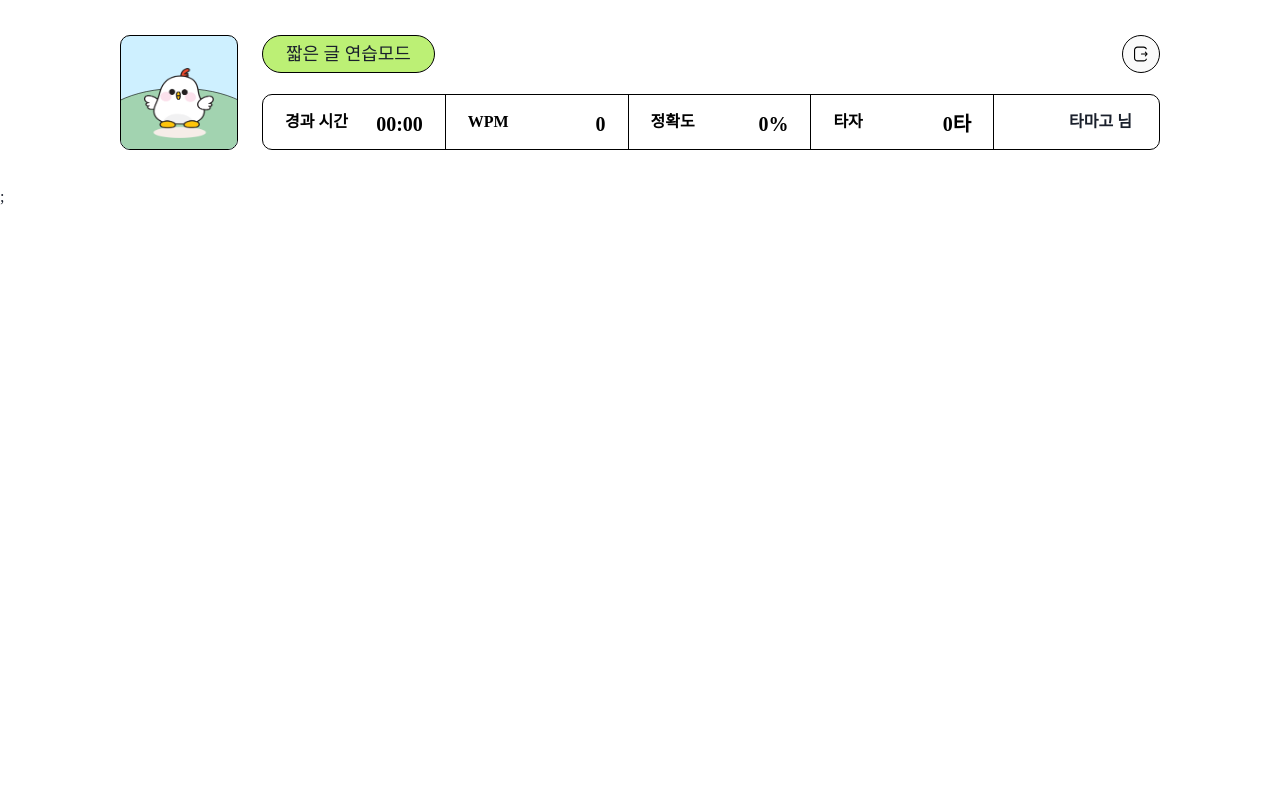
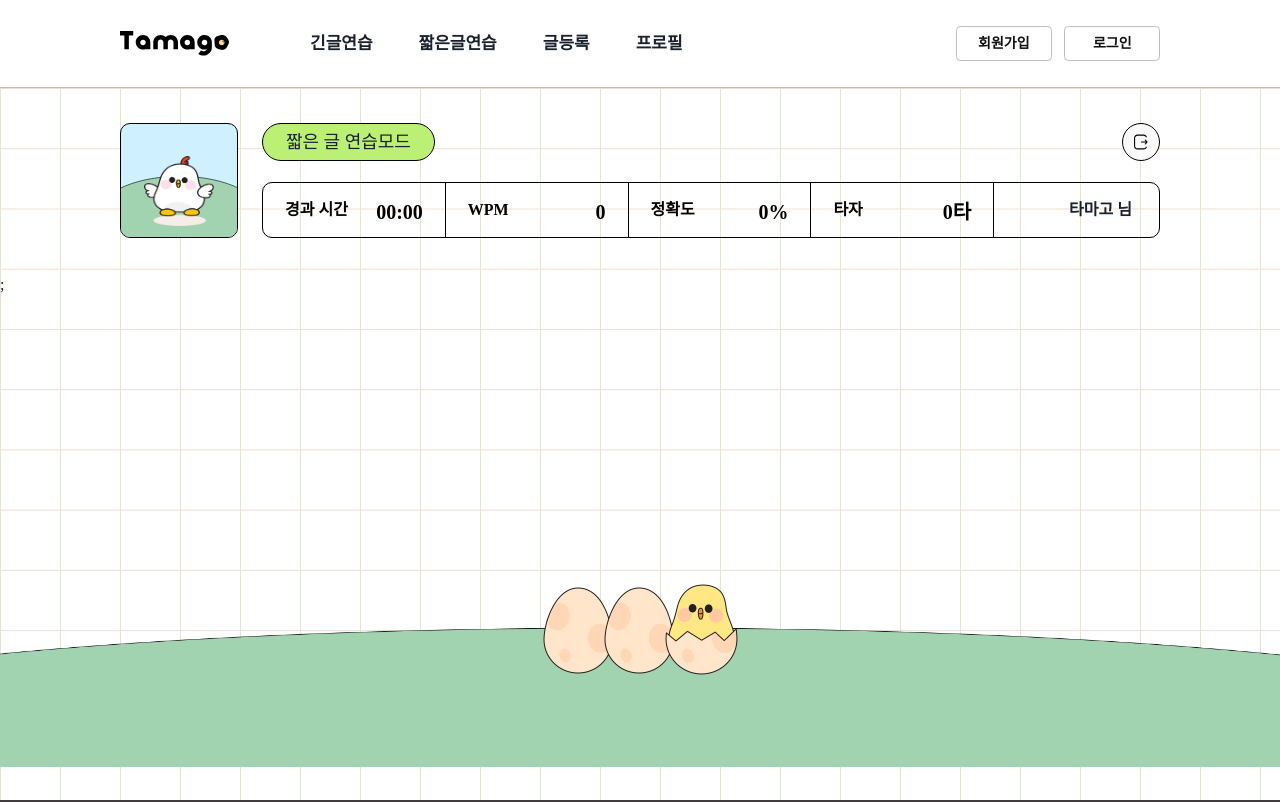
Before and after one commit to msdio/Tamago, a Next.js app in the folder client/: page /practice/short in a window 1280 px wide. Shown: the top 802 px of the page. Built offline with nearby package versions, Linux system fonts and the light colour scheme; no server answers; a web font is replaced by a local one.

Commit message:
feat: 짧은글 타이핑 레이아웃 적용

```diff
--- a/client/src/components/common/CheckedLayout/index.tsx
+++ b/client/src/components/common/CheckedLayout/index.tsx
@@ -9,7 +9,6 @@ interface CheckedLayoutProps {
   children: ReactNode;
 }
 
-// TODO : 추후 다른 곳에서도 공통적으로 사용
 export default function CheckedLayout({ children }: CheckedLayoutProps) {
   return (
     <>
--- a/client/src/components/typing/long/Typing/InfoBar/InfoBarItem.tsx
+++ b/client/src/components/typing/long/Typing/InfoBar/InfoBarItem.tsx
@@ -2,7 +2,7 @@ import { Flex, Text } from '@chakra-ui/react';
 import styled from '@emotion/styled';
 
 const Wrapper = styled(Flex)`
-  &:not(:first-child) {
+  &:not(:first-of-type) {
     border-left: 1px solid #000;
   }
 `;
--- a/client/src/components/typing/short/InfoBar/InfoBarItem.tsx
+++ b/client/src/components/typing/short/InfoBar/InfoBarItem.tsx
@@ -2,7 +2,7 @@ import { Flex, Text } from '@chakra-ui/react';
 import styled from '@emotion/styled';
 
 const Wrapper = styled(Flex)`
-  &:not(:first-child) {
+  &:not(:first-of-type) {
     border-left: 1px solid #000;
   }
 `;
--- a/client/src/pages/practice/short/index.tsx
+++ b/client/src/pages/practice/short/index.tsx
@@ -3,6 +3,7 @@ import { useCallback, useEffect, useState } from 'react';
 
 import type { ShortTypingResultType, TypingLanguageType } from '@/apis/typing';
 import { getShortTypingWritingsAPI } from '@/apis/typing';
+import CheckedLayout from '@/components/common/CheckedLayout';
 import ShortTypingProvider from '@/components/typing/short/_hook/contextShortTyping';
 import PracticeShort from '@/components/typing/short/PracticeShort';
 import useToggle from '@/hooks/useToggle';
@@ -37,7 +38,9 @@ export default function PracticeShortPage() {
 
   return (
     <ShortTypingProvider originalTypings={data.typingWritings} mode='PRACTICE'>
-      <PracticeShort />;
+      <CheckedLayout>
+        <PracticeShort />;
+      </CheckedLayout>
     </ShortTypingProvider>
   );
 }
```
